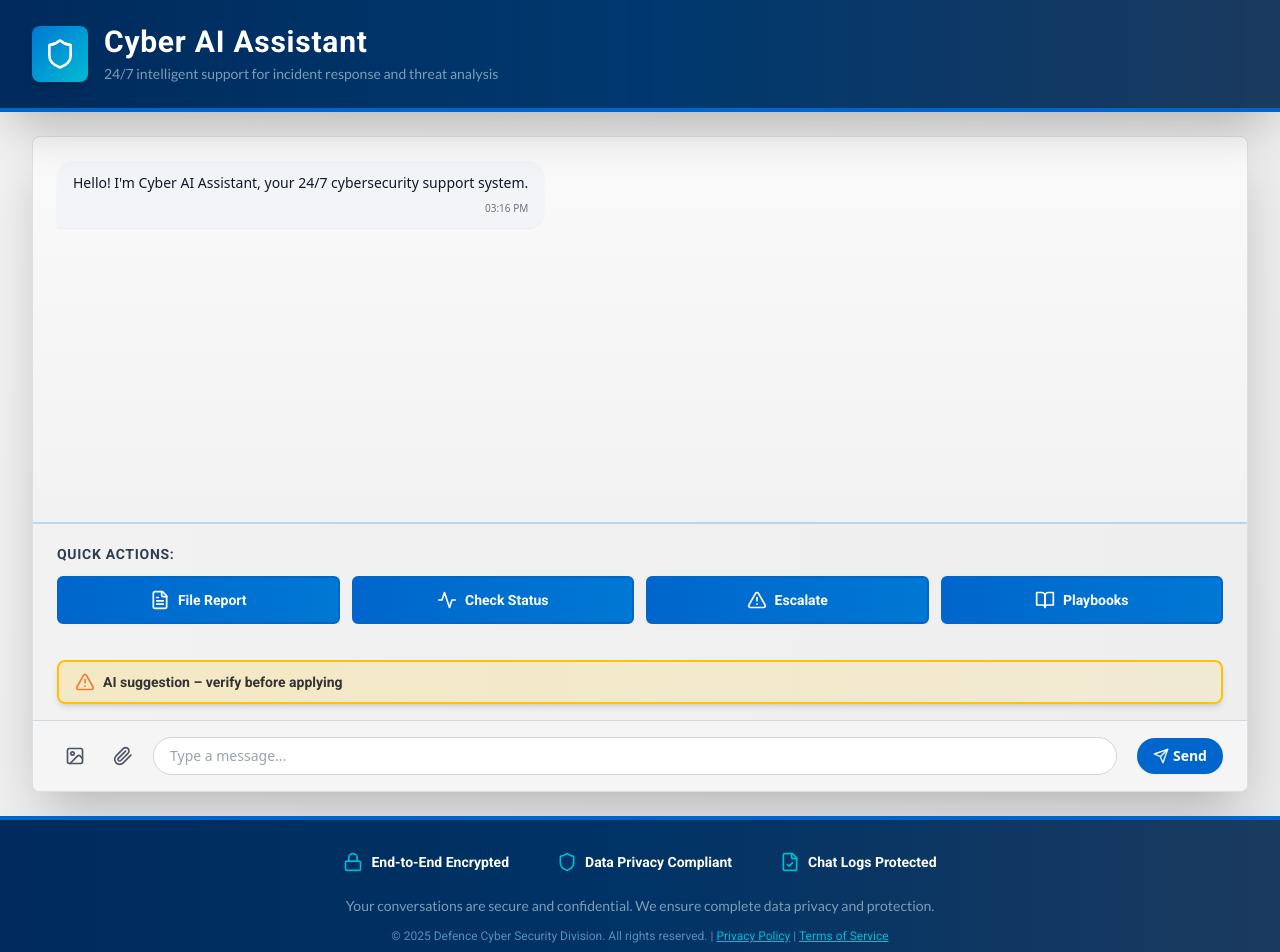
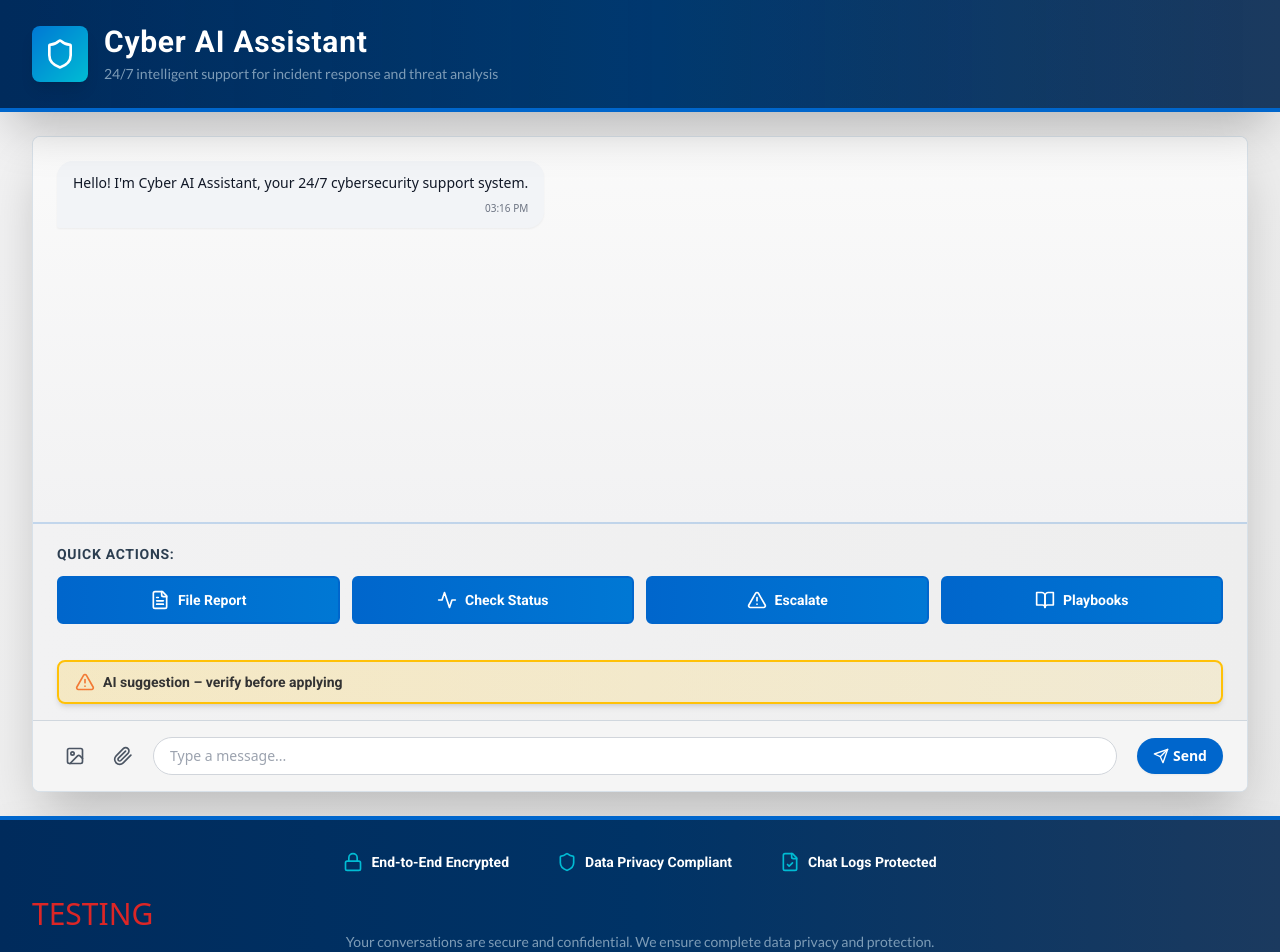
Before and after one commit to BennyhinnTitus/chatbox, a React (Vite) app: page / in a window 1280 px wide. Shown: the top 952 px of the page. Built offline with nearby package versions, Linux system fonts and the light colour scheme.

Commit message:
Add testing placeholder in Footer component

```diff
--- a/src/components/Footer.tsx
+++ b/src/components/Footer.tsx
@@ -18,6 +18,7 @@ function Footer() {
             <span className="text-white text-sm font-semibold font-['Roboto']">Chat Logs Protected</span>
           </div>
         </div>
+        <p className='text-3xl text-red-600'>TESTING</p>
 
         <div className="text-center">
           <p className="text-[#7D9CB7] text-sm mb-3 font-['Lato']">
```
